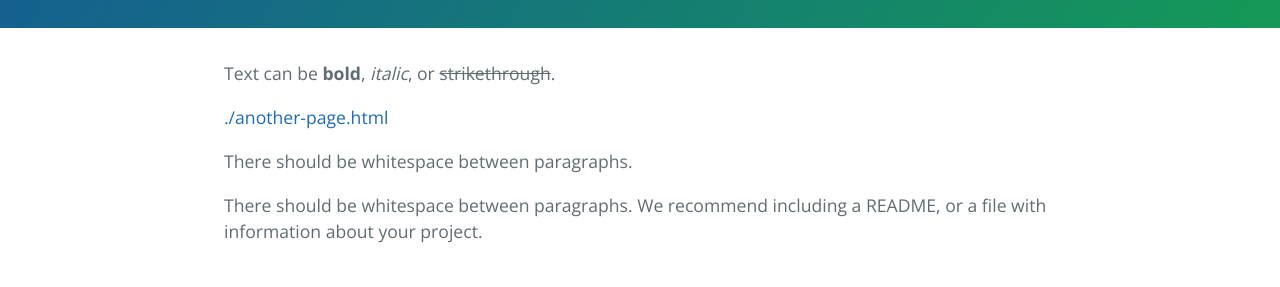
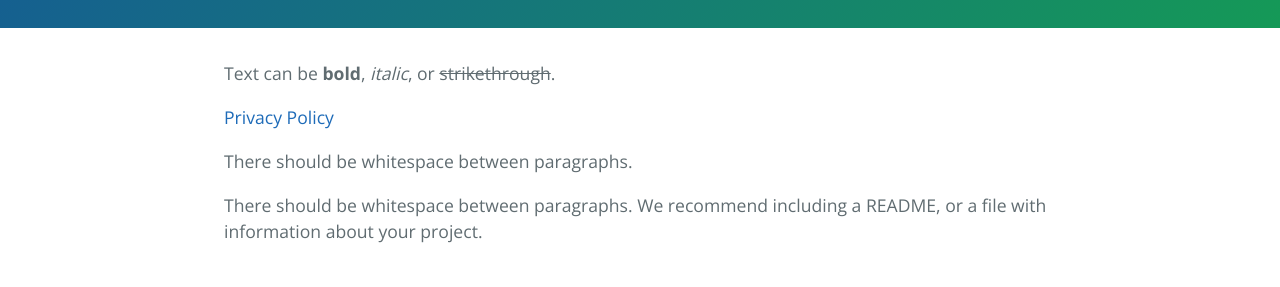
Before and after one commit to deepsingh132/CUScan, a Jekyll site: the page built from index.md, in a window 1280 px wide and 900 px high. Shown: the part 355-642 px from the top of the window. Built offline with Jekyll 4.4.1, drawn with Linux system fonts in a browser that asks for light colours.

Commit message:
Update index.md

```diff
--- a/index.md
+++ b/index.md
@@ -4,7 +4,7 @@ layout: default
 
 Text can be **bold**, _italic_, or ~~strikethrough~~.
 
-[./another-page.html](Privacy Policy.)
+[Privacy Policy](./another-page.html)
 
 There should be whitespace between paragraphs.
 
```
